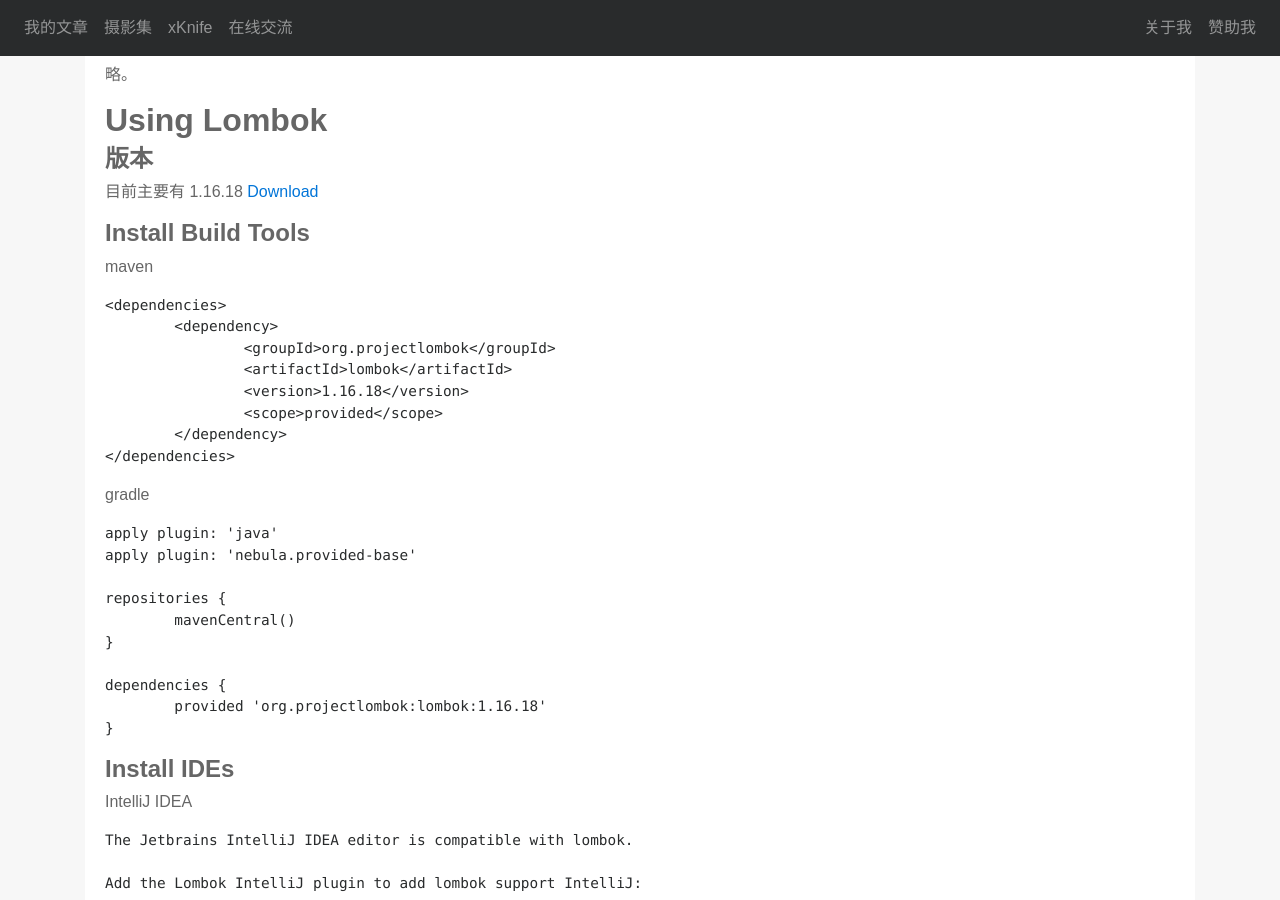
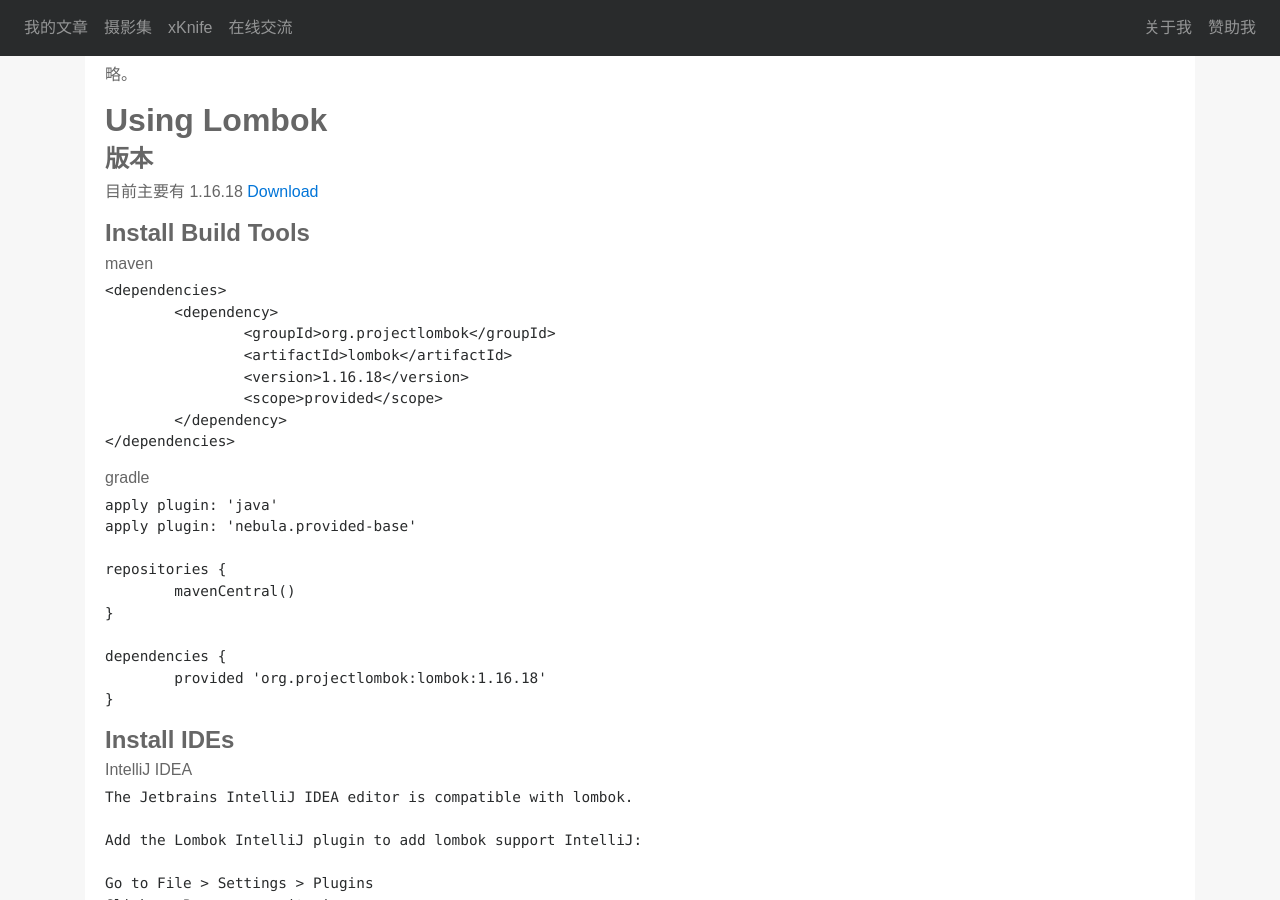
Before and after one commit to beanstt/beanstt.github.io, a Jekyll site: the page built from _posts/2017-09-08-lombok.md, in a window 1280 px wide and 900 px high, scrolled down 418 px. Built offline with Jekyll 4.4.1, drawn with Linux system fonts in a browser that asks for light colours; nearby versions of some CDN libraries; comment, search, counter and statistics services are not loaded.

````diff
--- a/_posts/2017-09-08-lombok.md
+++ b/_posts/2017-09-08-lombok.md
@@ -27,7 +27,7 @@ sequenceDiagram
 ##     版本
 目前主要有 1.16.18 [Download](https://projectlombok.org/downloads/lombok.jar)
 ##     Install Build Tools
-maven
+######  maven
 ```xml
 <dependencies>
 	<dependency>
@@ -38,7 +38,7 @@ maven
 	</dependency>
 </dependencies>
 ```
-gradle
+######  gradle
 ```python
 apply plugin: 'java'
 apply plugin: 'nebula.provided-base'
@@ -52,7 +52,7 @@ dependencies {
 }
 ```
 ##     Install IDEs
-IntelliJ IDEA
+######  IntelliJ IDEA
 ```
 The Jetbrains IntelliJ IDEA editor is compatible with lombok.
 
@@ -64,7 +64,7 @@ Search for Lombok Plugin
 Click on Install plugin
 Restart IntelliJ IDEA
 ```
-MyEclipse
+######  MyEclipse
 [MyEclipse IDE](https://projectlombok.org/setup/eclipse)
 
 ---
````
